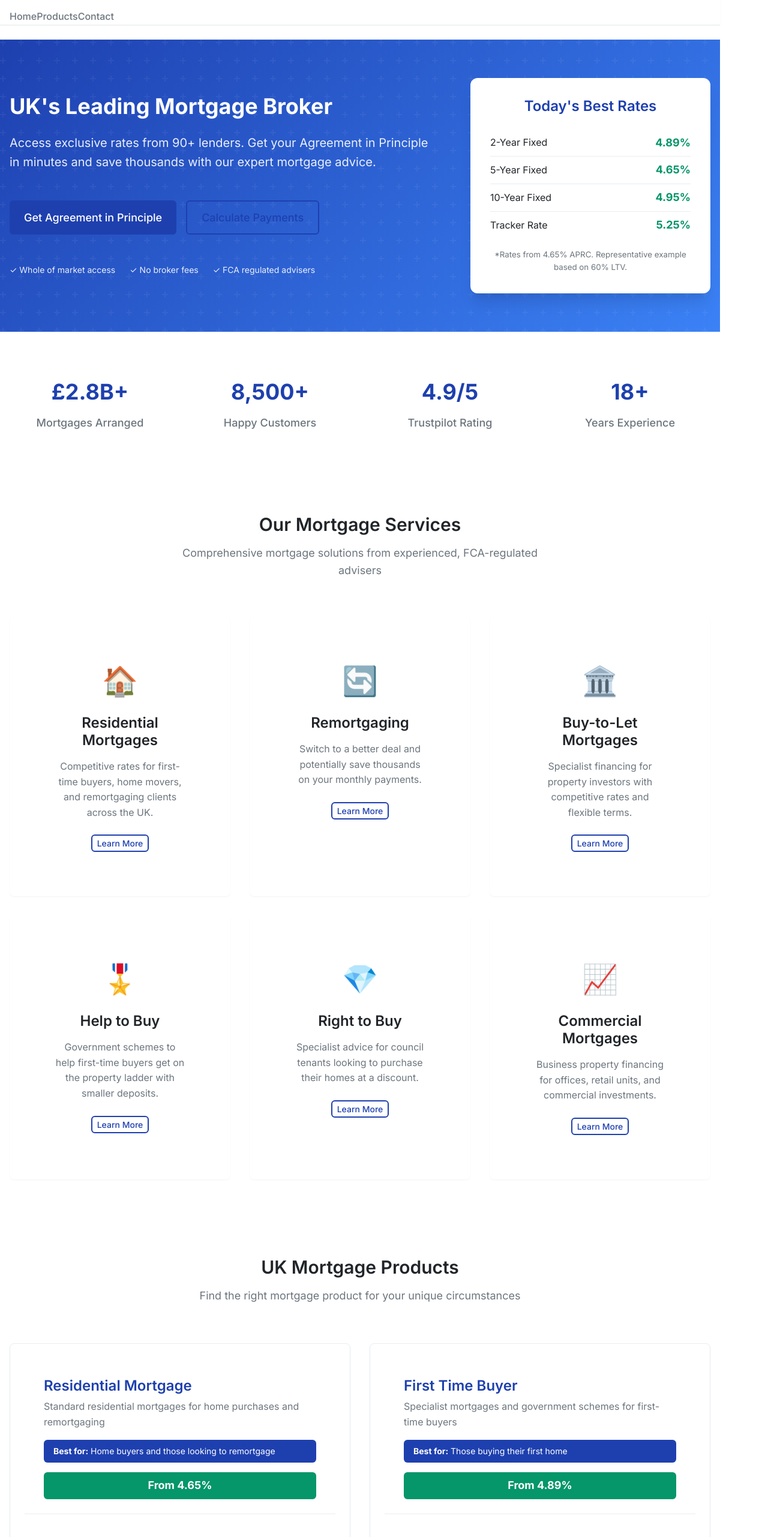
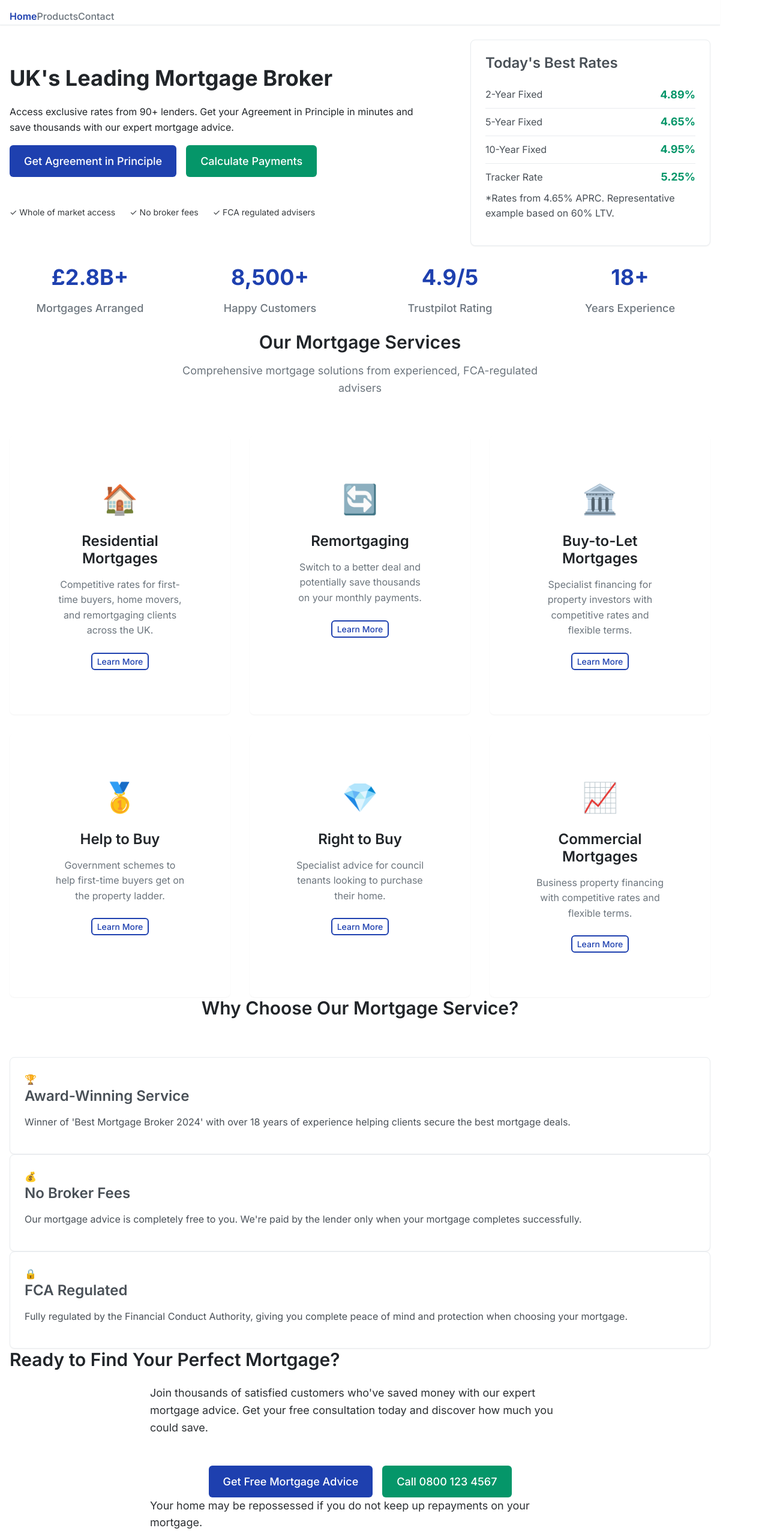
Before and after one commit to James-Burch/revived-autocare-website, a React (Vite) app in the folder AK-Site/: page / in a window 1280 px wide. Shown: the part 44-2606 px from the top of the page at 60% size. Built offline with nearby package versions, Linux system fonts and the light colour scheme; the HTML template or start-up script is replaced by a standard one.

Commit message:
Updated home page

```diff
--- a/AK-Site/src/App.tsx
+++ b/AK-Site/src/App.tsx
@@ -4,6 +4,7 @@ import Home from './pages/Home';
 import Products from './pages/Products';
 import Contact from './pages/Contact';
 import './styles/globals.css';
+import './styles/pages.css';
 import './styles/components.css';
 import './styles/mortgage.css';
 
--- a/AK-Site/src/pages/Home.tsx
+++ b/AK-Site/src/pages/Home.tsx
@@ -1,85 +1,37 @@
-import React, { useState } from 'react';
-import { Layout, Button, Card, Modal } from '../components';
-import MortgageCalculator from '../components/MortgageCalculator';
-import LoanPrograms from '../components/LoanPrograms';
+import React from 'react';
+import { Layout, Button, Card } from '../components';
+import { Link } from 'react-router-dom';
 
 const Home: React.FC = () => {
- const [showCalculator, setShowCalculator] = useState(false);
-
- const services = [
-   {
-     title: "Residential Mortgages",
-     description: "Competitive rates for first-time buyers, home movers, and remortgaging clients across the UK.",
-     icon: "🏠"
-   },
-   {
-     title: "Remortgaging",
-     description: "Switch to a better deal and potentially save thousands on your monthly payments.",
-     icon: "🔄"
-   },
-   {
-     title: "Buy-to-Let Mortgages",
-     description: "Specialist financing for property investors with competitive rates and flexible terms.",
-     icon: "🏛️"
-   },
-   {
-     title: "Help to Buy",
-     description: "Government schemes to help first-time buyers get on the property ladder with smaller deposits.",
-     icon: "🎖️"
-   },
-   {
-     title: "Right to Buy",
-     description: "Specialist advice for council tenants looking to purchase their homes at a discount.",
-     icon: "💎"
-   },
-   {
-     title: "Commercial Mortgages",
-     description: "Business property financing for offices, retail units, and commercial investments.",
-     icon: "📈"
-   }
- ];
-
- const stats = [
-   { number: "£2.8B+", label: "Mortgages Arranged" },
-   { number: "8,500+", label: "Happy Customers" },
-   { number: "4.9/5", label: "Trustpilot Rating" },
-   { number: "18+", label: "Years Experience" }
- ];
-
   return (
     <Layout title="UK Mortgage Broker - Best Rates Guaranteed">
-     <div className="mortgage-home">
+      <div className="home-page">
         {/* Hero Section */}
-       <section className="hero-section">
+        <section className="hero">
           <div className="container">
             <div className="hero-content">
               <div className="hero-text">
                 <h1>UK's Leading Mortgage Broker</h1>
-               <p className="hero-subtitle">
+                <p>
                   Access exclusive rates from 90+ lenders. Get your Agreement in Principle
                   in minutes and save thousands with our expert mortgage advice.
                 </p>
                 <div className="hero-buttons">
-                 <Button variant="primary" size="large">
-                   Get Agreement in Principle
-                 </Button>
-                 <Button
-                   variant="outline"
-                   size="large"
-                   onClick={() => setShowCalculator(true)}
-                 >
-                   Calculate Payments
-                 </Button>
+                  <Link to="/contact">
+                    <Button variant="primary" size="large">Get Agreement in Principle</Button>
+                  </Link>
+                  <Button variant="secondary" size="large">Calculate Payments</Button>
                 </div>
                 <div className="hero-features">
-                 <span>✓ Whole of market access</span>
-                 <span>✓ No broker fees</span>
-                 <span>✓ FCA regulated advisers</span>
+                  <div className="feature">✓ Whole of market access</div>
+                  <div className="feature">✓ No broker fees</div>
+                  <div className="feature">✓ FCA regulated advisers</div>
                 </div>
               </div>
-             <div className="hero-image">
-               <div className="rate-card">
+              <div className="hero-sidebar">
+                <Card className="rates-card">
                   <h3>Today's Best Rates</h3>
+                  <div className="rates-list">
                     <div className="rate-item">
                       <span>2-Year Fixed</span>
                       <span className="rate">4.89%</span>
@@ -96,149 +48,144 @@ const Home: React.FC = () => {
                       <span>Tracker Rate</span>
                       <span className="rate">5.25%</span>
                     </div>
-                 <small>*Rates from 4.65% APRC. Representative example based on 60% LTV.</small>
                   </div>
+                  <p className="rates-disclaimer">
+                    *Rates from 4.65% APRC. Representative example based on 60% LTV.
+                  </p>
+                </Card>
               </div>
             </div>
           </div>
         </section>
 
         {/* Stats Section */}
-       <section className="stats-section">
+        <section className="stats">
           <div className="container">
             <div className="stats-grid">
-             {stats.map((stat, index) => (
-               <div key={index} className="stat-item">
-                 <div className="stat-number">{stat.number}</div>
-                 <div className="stat-label">{stat.label}</div>
+              <div className="stat-item">
+                <div className="stat-number">£2.8B+</div>
+                <div className="stat-label">Mortgages Arranged</div>
               </div>
-             ))}
+              <div className="stat-item">
+                <div className="stat-number">8,500+</div>
+                <div className="stat-label">Happy Customers</div>
+              </div>
+              <div className="stat-item">
+                <div className="stat-number">4.9/5</div>
+                <div className="stat-label">Trustpilot Rating</div>
+              </div>
+              <div className="stat-item">
+                <div className="stat-number">18+</div>
+                <div className="stat-label">Years Experience</div>
+              </div>
             </div>
           </div>
         </section>
 
         {/* Services Section */}
-       <section className="services-section">
+        <section className="services">
           <div className="container">
             <div className="section-header">
               <h2>Our Mortgage Services</h2>
               <p>Comprehensive mortgage solutions from experienced, FCA-regulated advisers</p>
             </div>
             <div className="services-grid">
-             {services.map((service, index) => (
-               <Card key={index} className="service-card" hoverable>
-                 <div className="service-icon">{service.icon}</div>
-                 <h3>{service.title}</h3>
-                 <p>{service.description}</p>
-                 <Button variant="outline" size="small">
-                   Learn More
-                 </Button>
+              <Card className="service-card">
+                <div className="service-icon">🏠</div>
+                <h3>Residential Mortgages</h3>
+                <p>Competitive rates for first-time buyers, home movers, and remortgaging clients across the UK.</p>
+                <Link to="/products">
+                  <Button variant="outline" size="small">Learn More</Button>
+                </Link>
               </Card>
-             ))}
+              <Card className="service-card">
+                <div className="service-icon">🔄</div>
+                <h3>Remortgaging</h3>
+                <p>Switch to a better deal and potentially save thousands on your monthly payments.</p>
+                <Link to="/products">
+                  <Button variant="outline" size="small">Learn More</Button>
+                </Link>
+              </Card>
+              <Card className="service-card">
+                <div className="service-icon">🏛️</div>
+                <h3>Buy-to-Let Mortgages</h3>
+                <p>Specialist financing for property investors with competitive rates and flexible terms.</p>
+                <Link to="/products">
+                  <Button variant="outline" size="small">Learn More</Button>
+                </Link>
+              </Card>
+              <Card className="service-card">
+                <div className="service-icon">🥇</div>
+                <h3>Help to Buy</h3>
+                <p>Government schemes to help first-time buyers get on the property ladder.</p>
+                <Link to="/products">
+                  <Button variant="outline" size="small">Learn More</Button>
+                </Link>
+              </Card>
+              <Card className="service-card">
+                <div className="service-icon">💎</div>
+                <h3>Right to Buy</h3>
+                <p>Specialist advice for council tenants looking to purchase their home.</p>
+                <Link to="/products">
+                  <Button variant="outline" size="small">Learn More</Button>
+                </Link>
+              </Card>
+              <Card className="service-card">
+                <div className="service-icon">📈</div>
+                <h3>Commercial Mortgages</h3>
+                <p>Business property financing with competitive rates and flexible terms.</p>
+                <Link to="/products">
+                  <Button variant="outline" size="small">Learn More</Button>
+                </Link>
+              </Card>
             </div>
           </div>
         </section>
 
-       {/* Loan Programs Section */}
-       <LoanPrograms />
-
-       {/* Benefits Section */}
-       <section className="benefits-section">
+        {/* Why Choose Us Section */}
+        <section className="why-choose-us">
           <div className="container">
             <div className="section-header">
               <h2>Why Choose Our Mortgage Service?</h2>
             </div>
-           <div className="benefits-grid">
-             <Card className="benefit-card" hoverable>
-               <div className="benefit-icon">🏆</div>
+            <div className="features-grid">
+              <Card className="feature-card">
+                <div className="feature-icon">🏆</div>
                 <h3>Award-Winning Service</h3>
-               <p>
-                 Winner of 'Best Mortgage Broker 2024' with over 18 years of experience
-                 helping clients secure the best mortgage deals.
-               </p>
+                <p>Winner of 'Best Mortgage Broker 2024' with over 18 years of experience helping clients secure the best mortgage deals.</p>
               </Card>
-
-             <Card className="benefit-card" hoverable>
-               <div className="benefit-icon">💰</div>
+              <Card className="feature-card">
+                <div className="feature-icon">💰</div>
                 <h3>No Broker Fees</h3>
-               <p>
-                 Our mortgage advice is completely free to you. We're paid by the lender
-                 only when your mortgage completes successfully.
-               </p>
+                <p>Our mortgage advice is completely free to you. We're paid by the lender only when your mortgage completes successfully.</p>
               </Card>
-
-             <Card className="benefit-card" hoverable>
-               <div className="benefit-icon">🔒</div>
+              <Card className="feature-card">
+                <div className="feature-icon">🔒</div>
                 <h3>FCA Regulated</h3>
-               <p>
-                 Fully regulated by the Financial Conduct Authority, giving you complete
-                 peace of mind and protection when choosing your mortgage.
-               </p>
-             </Card>
-
-             <Card className="benefit-card" hoverable>
-               <div className="benefit-icon">⚡</div>
-               <h3>Fast Approvals</h3>
-               <p>
-                 Get your Agreement in Principle in minutes and full mortgage approval
-                 typically within 2-3 weeks with our streamlined process.
-               </p>
-             </Card>
-
-             <Card className="benefit-card" hoverable>
-               <div className="benefit-icon">🏪</div>
-               <h3>Whole of Market</h3>
-               <p>
-                 Access to over 90 lenders including exclusive rates not available
-                 directly to the public or through other brokers.
-               </p>
-             </Card>
-
-             <Card className="benefit-card" hoverable>
-               <div className="benefit-icon">📞</div>
-               <h3>Personal Service</h3>
-               <p>
-                 Dedicated mortgage adviser from start to finish, available 7 days
-                 a week to guide you through every step of the process.
-               </p>
+                <p>Fully regulated by the Financial Conduct Authority, giving you complete peace of mind and protection when choosing your mortgage.</p>
               </Card>
             </div>
           </div>
         </section>
 
         {/* CTA Section */}
-       <section className="cta-section">
+        <section className="cta">
           <div className="container">
             <div className="cta-content">
               <h2>Ready to Find Your Perfect Mortgage?</h2>
-             <p>
-               Join thousands of satisfied customers who've saved money with our expert mortgage advice.
-               Get your free consultation today and discover how much you could save.
-             </p>
+              <p>Join thousands of satisfied customers who've saved money with our expert mortgage advice. Get your free consultation today and discover how much you could save.</p>
               <div className="cta-buttons">
-               <Button variant="primary" size="large">
-                 Get Free Mortgage Advice
-               </Button>
-               <Button variant="secondary" size="large">
-                 Call 0800 123 4567
-               </Button>
+                <Link to="/contact">
+                  <Button variant="primary" size="large">Get Free Mortgage Advice</Button>
+                </Link>
+                <Button variant="secondary" size="large">Call 0800 123 4567</Button>
               </div>
-             <p style={{ marginTop: '1rem', fontSize: '0.9rem', opacity: 0.9 }}>
+              <p className="cta-disclaimer">
                 Your home may be repossessed if you do not keep up repayments on your mortgage.
               </p>
             </div>
           </div>
         </section>
-
-       {/* Calculator Modal */}
-       <Modal
-         isOpen={showCalculator}
-         onClose={() => setShowCalculator(false)}
-         title="UK Mortgage Calculator"
-         size="large"
-       >
-         <MortgageCalculator />
-       </Modal>
       </div>
     </Layout>
   );
```
Lines whose indentation alone changed are shown as unchanged.
